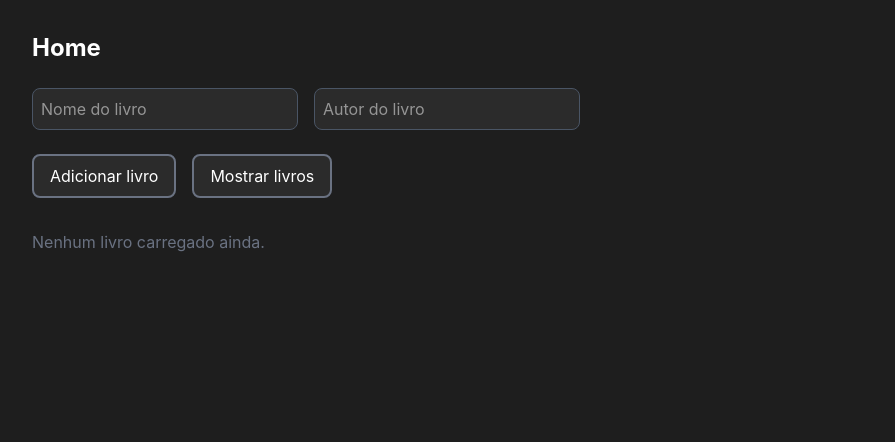
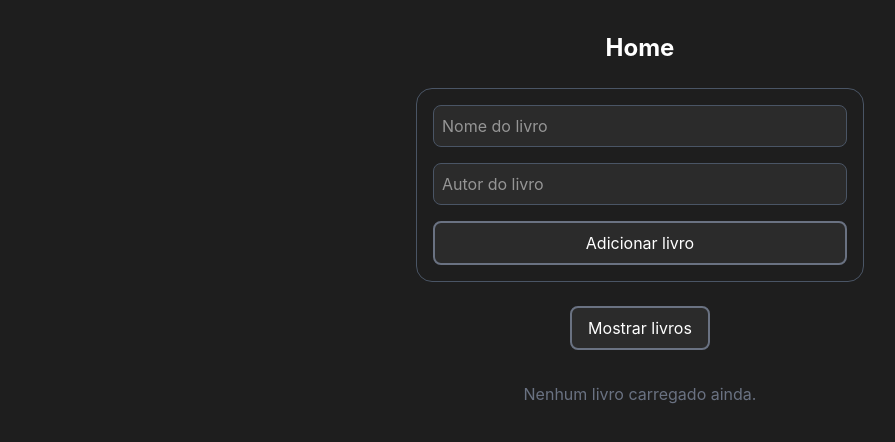
Before and after one commit to FernandoGomesK/Biblioteca-Carlos, a React (Vite) app in the folder biblioteca-dados/: page / in a window 1280 px wide. Shown: the top 442 px of the page, without its empty margins (0-895 px from the left). Built offline with nearby package versions, Linux system fonts and the light colour scheme.

Commit message:
alterando a estrutura da pagina

```diff
--- a/biblioteca-dados/src/Pages/Home.tsx
+++ b/biblioteca-dados/src/Pages/Home.tsx
@@ -29,46 +29,55 @@ function Home() {
         const novoLivro = { titulo: tituloInput, autor: autorInput };
 
         try {
-            // Substitui o axios por apiMock.postLivro()
+
             await apiMock.postLivro(novoLivro);
             alert("Livro adicionado com sucesso!");
 
             setTituloInput('');
             setAutorInput('');
 
-            mostrarLivros();
+
         } catch (erro) {
             console.error("Erro ao adicionar livro:", erro);
         }
     };
 
     return (
-        <div className="min-h-screen bg-[#1e1e1e] text-white p-8">
+        <div className="min-h-screen bg-[#1e1e1e] text-white p-8 flex items-center flex-col">
+
+            {/* Menu de Adicionar livros */}
+
+
             <h1 className="text-2xl font-bold mb-6">Home</h1>
 
 
-            <div className="flex flex-col sm:flex-row gap-4 mb-6">
+            <div className="flex flex-col gap-4 mb-6 rounded-2xl border border-gray-600 p-4 w-full max-w-md">
+
             <input
                 value={tituloInput}
                 onChange={(e) => setTituloInput(e.target.value)}
                 placeholder='Nome do livro'
-                    className="p-2 bg-[#2b2b2b] border border-gray-600 rounded-lg focus:outline-none focus:border-gray-400"
+                className="w-full p-2 bg-[#2b2b2b] border border-gray-600 rounded-lg focus:outline-none focus:border-gray-400"
             />
+
             <input
                 value={autorInput}
                 onChange={(e) => setAutorInput(e.target.value)}
                 placeholder='Autor do livro'
-                    className="p-2 bg-[#2b2b2b] border border-gray-600 rounded-lg focus:outline-none focus:border-gray-400"
+                className="w-full p-2 bg-[#2b2b2b] border border-gray-600 rounded-lg focus:outline-none focus:border-gray-400"
             />
-            </div>
 
-            <div className="flex gap-4 mb-8">
             <button
                     onClick={adicionarLivro}
                     className="flex justify-center px-4 py-2 bg-[#2b2b2b] hover:bg-[#2d2e2d] border-2 rounded-lg border-gray-500 transition-colors"
                 >
                     Adicionar livro
                 </button>
+
+        </div>
+
+            <div className="flex gap-4 mb-8">
+
 
                 <button
                     onClick={mostrarLivros}
```
Lines whose indentation alone changed are shown as unchanged.
